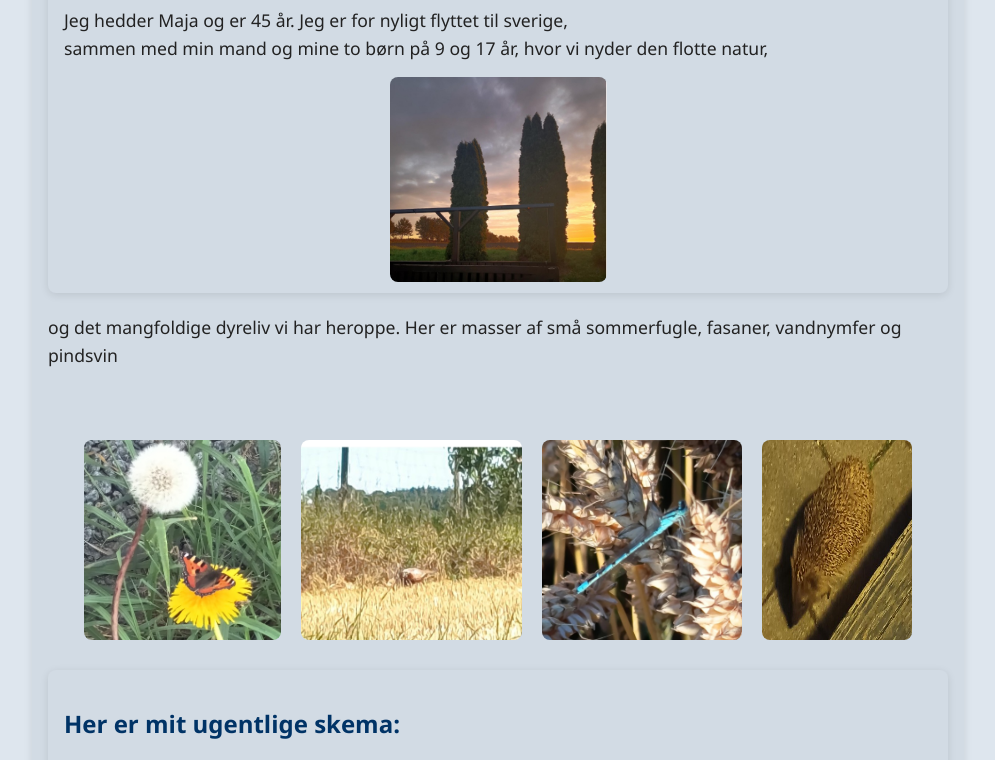
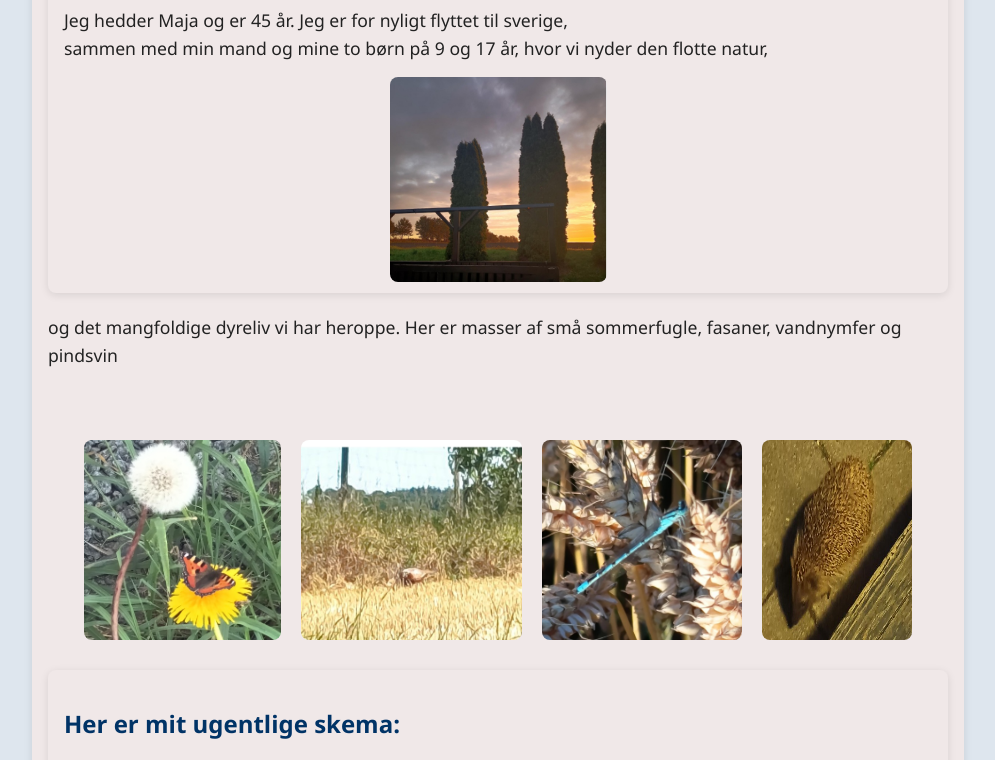
Before and after one commit to MajasVIA/VIA_TS_WEB1_A25_1ST_YEAR_CODING, a plain HTML site: page even-more-you/even-more-you.html in a window 1280 px wide. Shown: the part 318-1078 px from the top of the page, without its empty margins (142-1137 px from the left). Drawn offline with Linux system fonts and the light colour scheme.

Commit message:
Update even-more-you.css

```diff
--- a/even-more-you/even-more-you.css
+++ b/even-more-you/even-more-you.css
@@ -116,7 +116,7 @@ section {
   max-width: 900px; /* gør at teksten ikke bliver for bred på store skærme */
   margin: 20px auto; /* centrerer indholdet vandret */
   padding: 10px 16px 1px 16px; /* top, højre, bund, venstre */
-  background-color: #d2dbe4; /* hvid baggrund omkring indholdet */
+  background-color: #f0e8e8; /* hvid baggrund omkring indholdet */
   border-radius: 8px; /* let afrunding i hjørnerne */
   box-shadow: 0 2px 8px rgba(0, 0, 0, 0.1); /* blød skygge for dybde */
 }
```
